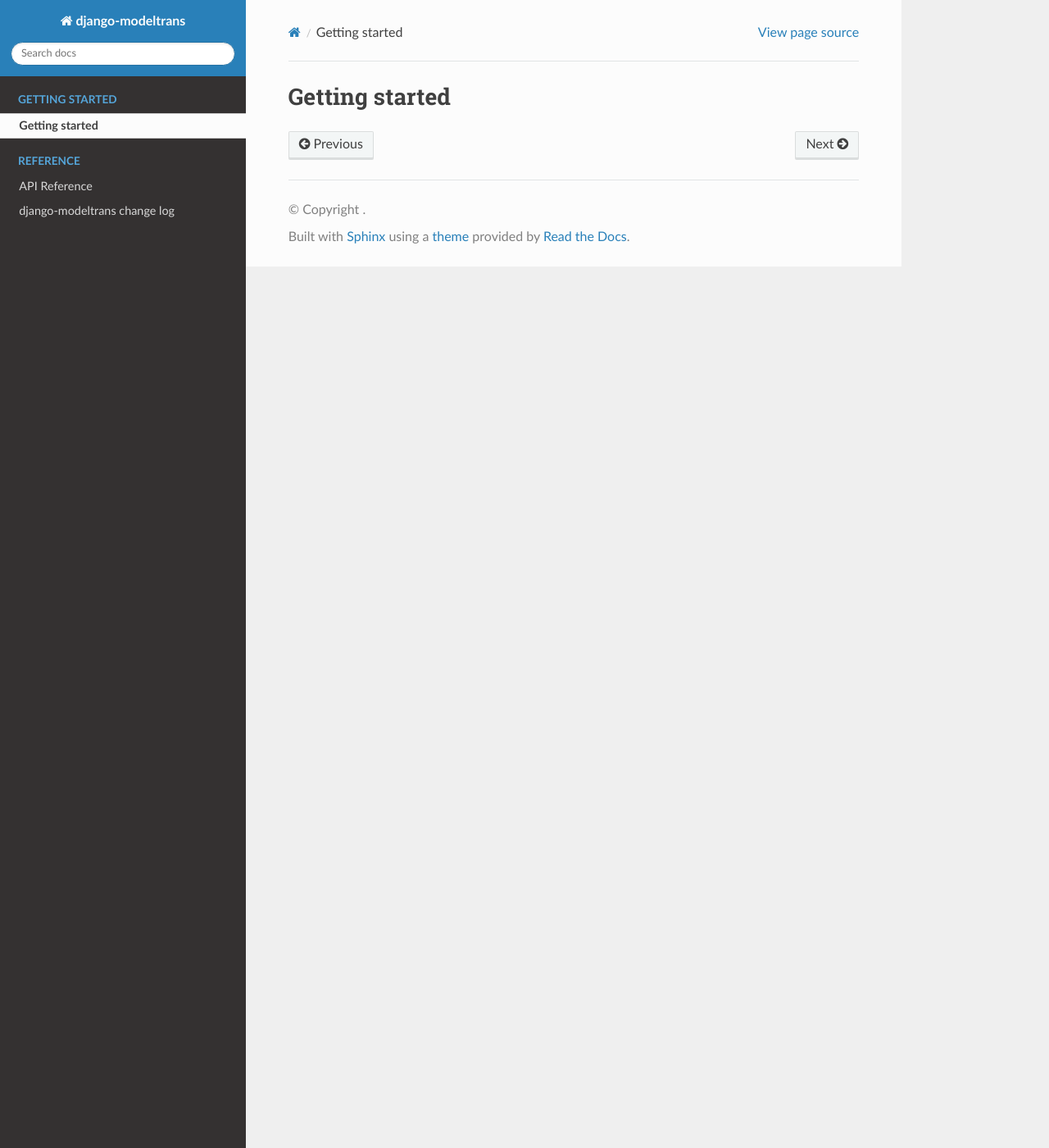
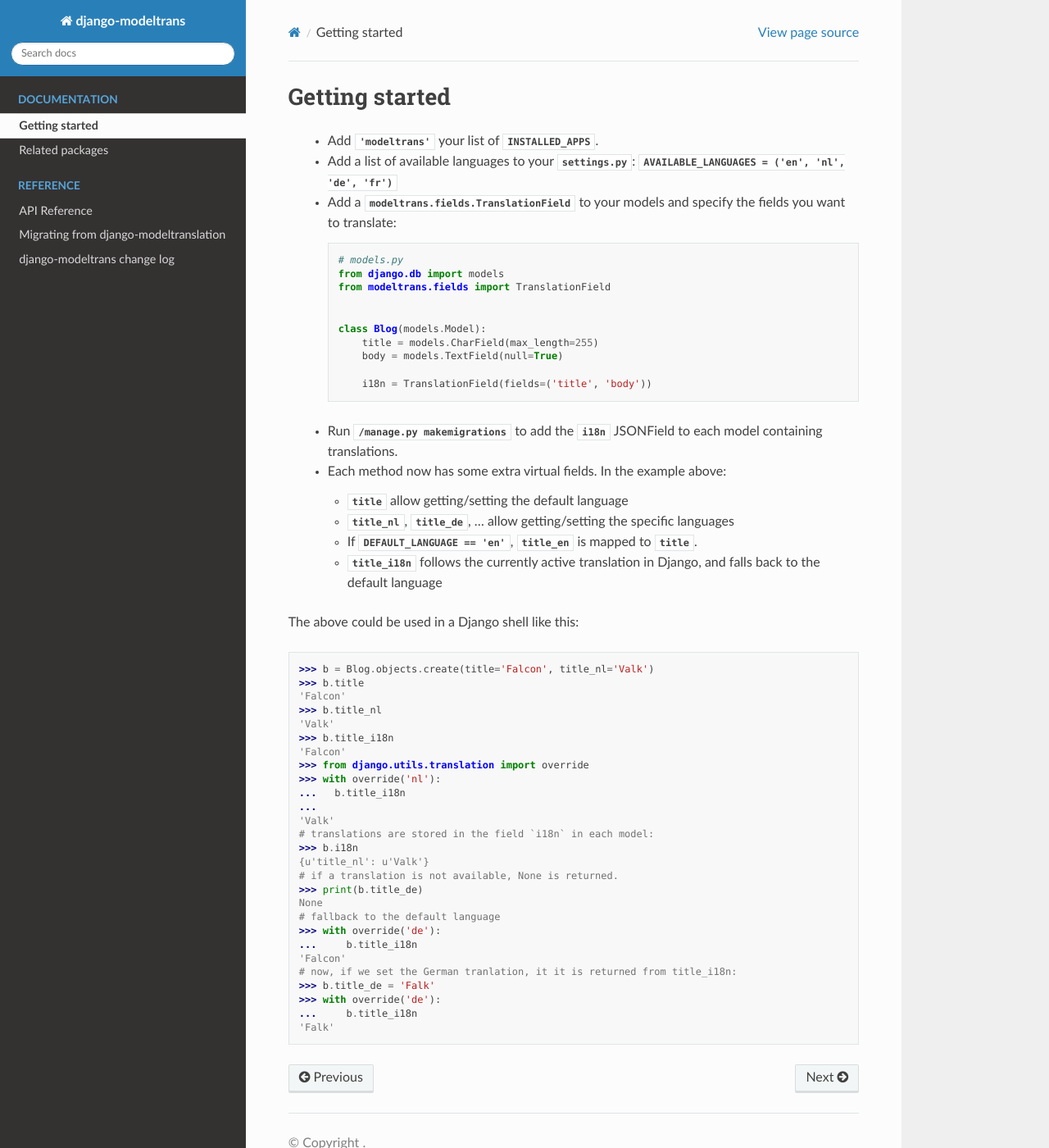
Before and after one commit to zostera/django-modeltrans, a Sphinx documentation site: the page built from docs/pages/getting-started.rst, in a window 1280 px wide and 1400 px high. Shown: the whole window at 82% size. Built offline with Sphinx 7.4.7 and the Read the Docs theme 2.0.0, drawn with Linux system fonts in a browser that asks for light colours.

Commit message:
Move getting started, migration and comparison to other packages to the docs

```diff
--- a/docs/index.rst
+++ b/docs/index.rst
@@ -24,14 +21,16 @@
 
 .. toctree::
     :maxdepth: 1
-    :caption: Getting started
+    :caption: Documentation
 
     pages/getting-started
 
+    pages/related-packages
 
 .. toctree::
     :maxdepth: 1
     :caption: Reference
 
     pages/reference
+    pages/migration
     pages/CHANGELOG.md
--- a/docs/pages/getting-started.rst
+++ b/docs/pages/getting-started.rst
@@ -1,2 +1,58 @@
 Getting started
 ===============
+
+ - Add `'modeltrans'` your list of `INSTALLED_APPS`.
+ - Add a list of available languages to your `settings.py`:
+   `AVAILABLE_LANGUAGES = ('en', 'nl', 'de', 'fr')`
+ - Add a `modeltrans.fields.TranslationField` to your models and specify the fields you
+   want to translate::
+
+    # models.py
+    from django.db import models
+    from modeltrans.fields import TranslationField
+
+
+    class Blog(models.Model):
+        title = models.CharField(max_length=255)
+        body = models.TextField(null=True)
+
+        i18n = TranslationField(fields=('title', 'body'))
+
+ - Run `./manage.py makemigrations` to add the `i18n` JSONField to each model containing
+   translations.
+ - Each method now has some extra virtual fields. In the example above:
+
+   - `title` allow getting/setting the default language
+   - `title_nl`, `title_de`, ... allow getting/setting the specific languages
+   - If `DEFAULT_LANGUAGE == 'en'`, `title_en` is mapped to `title`.
+   - `title_i18n` follows the currently active translation in Django, and falls back to the default language
+
+The above could be used in a Django shell like this::
+
+    >>> b = Blog.objects.create(title='Falcon', title_nl='Valk')
+    >>> b.title
+    'Falcon'
+    >>> b.title_nl
+    'Valk'
+    >>> b.title_i18n
+    'Falcon'
+    >>> from django.utils.translation import override
+    >>> with override('nl'):
+    ...   b.title_i18n
+    ...
+    'Valk'
+    # translations are stored in the field `i18n` in each model:
+    >>> b.i18n
+    {u'title_nl': u'Valk'}
+    # if a translation is not available, None is returned.
+    >>> print(b.title_de)
+    None
+    # fallback to the default language
+    >>> with override('de'):
+    ...     b.title_i18n
+    'Falcon'
+    # now, if we set the German tranlation, it it is returned from title_i18n:
+    >>> b.title_de = 'Falk'
+    >>> with override('de'):
+    ...     b.title_i18n
+    'Falk'
```
Also changed, not shown: other parts of docs/index.rst (+0 -3 lines), README.md (+3 -116 lines), docs/pages/migration.rst (added, +49 -0 lines), docs/pages/related-packages.rst (added, +23 -0 lines).
